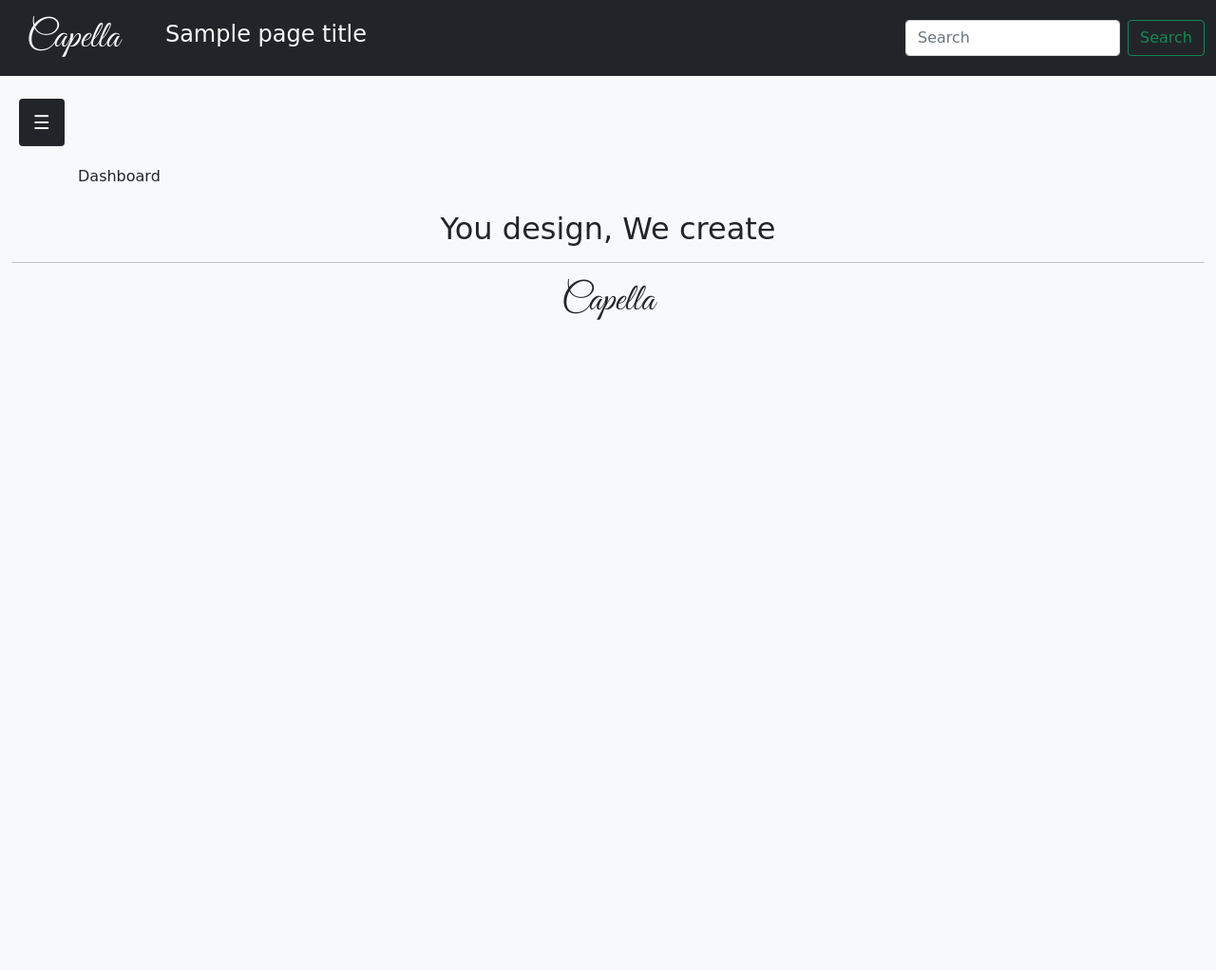
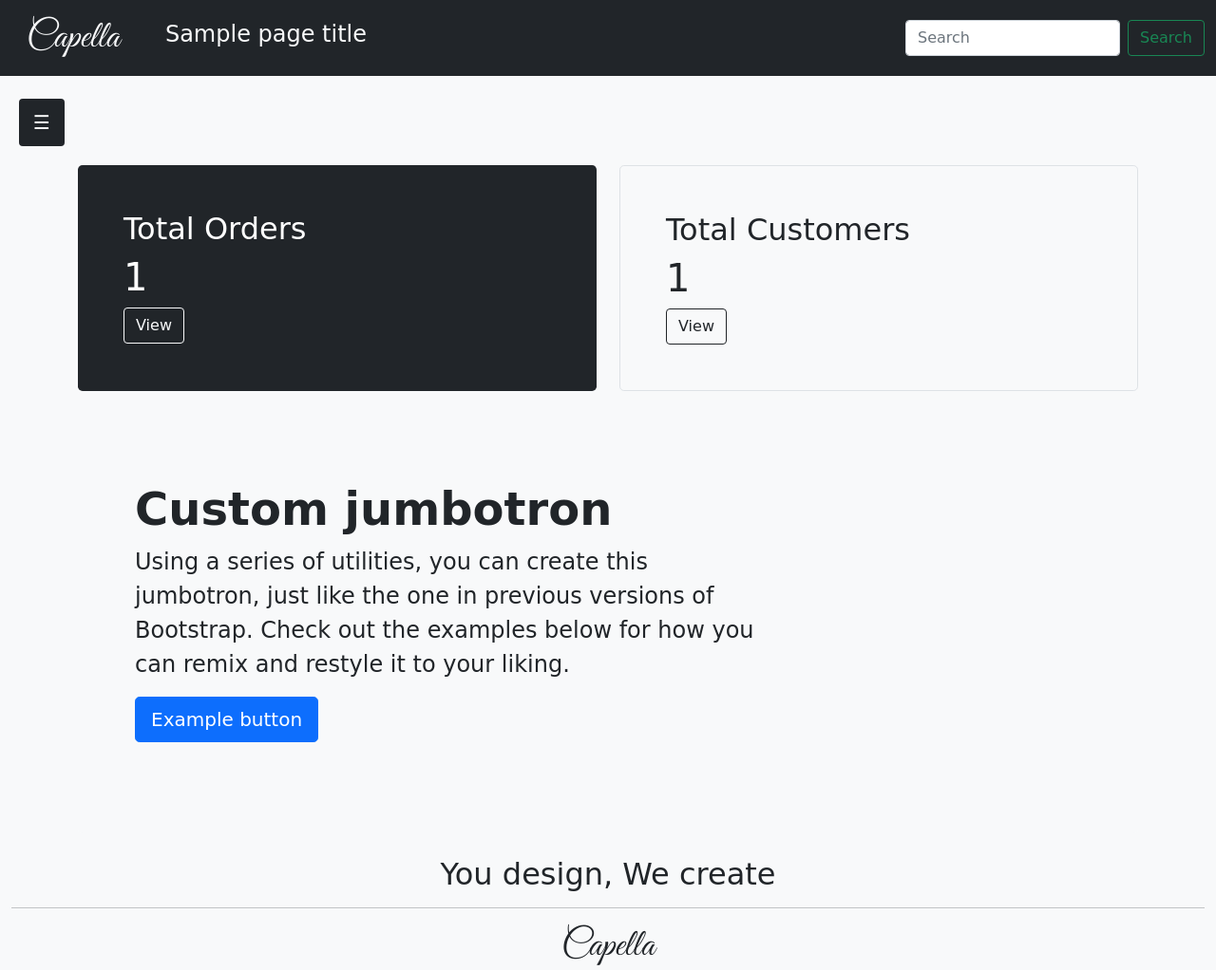
Before and after one commit to MrinalKarmokar/Capella, a Django app: template templates/dashboard/dashboard.html in a window 1280 px wide. Shown: the whole page at 95% size. Before the commit the page ends 337 px from the top, so only its background shows below. Run offline with Django 3.2, Linux system fonts and the light colour scheme; the template is opened without the code that fills it: most values are stand-ins (such as "Sample title", 1, 10 or a date in 2020); some libraries are stand-ins or nearby versions; some web fonts are replaced.

Commit message:
dashboard's home page update

```diff
--- a/dashboard/views.py
+++ b/dashboard/views.py
@@ -16,11 +16,13 @@ from accounts.decorators import staff_check
 def dashboard_view(request, *args, **kwargs):
     '''Dashboard for all user info'''
 
-    cust = Account.objects.all()
+    cust = Account.objects.all().count()
+    count_orders = ornamentOrder.objects.all().count()
 
     context = {
         'page_title': "Dashboard",
-        'customer': cust,
+        'count_cust': cust,
+        'count_orders': count_orders,
     }
     return render(request, "dashboard/dashboard.html", context)
 
--- a/templates/dashboard/customer_detail_dashboard.html
+++ b/templates/dashboard/customer_detail_dashboard.html
@@ -107,7 +107,7 @@
               {% if data.instructions == "" %}
               <td>--</td>
               {% elif data.instructions %}
-              <td><textarea class="form-control" id="Textarea" rows="1">{{data.instructions}}</textarea></td>
+              <td><textarea class="form-control" id="Textarea" rows="1"  disabled>{{data.instructions}}</textarea></td>
               {% endif %}
               <td>{{data.order_date}} | {{data.order_time}}</td>
             </tr>
--- a/templates/dashboard/dashboard.html
+++ b/templates/dashboard/dashboard.html
@@ -21,7 +21,29 @@
 {% endfor %}
 
 <div class="container">
-    Dashboard
+    <div class="row align-items-md-stretch">
+      <div class="col-md-6">
+        <div class="h-100 p-5 text-white bg-dark rounded-3">
+          <h2>Total Orders</h2>
+          <h1>{{count_orders}}</h1>
+          <a href="{% url 'order_dashboard' %}" class="btn btn-outline-light" type="button">View</a>
+        </div>
+      </div>
+      <div class="col-md-6">
+        <div class="h-100 p-5 bg-light border rounded-3">
+          <h2>Total Customers</h2>
+          <h1>{{count_cust}}</h1>
+          <a href="{% url 'customer_dashboard' %}" class="btn btn-outline-dark" type="button">View</a>
+        </div>
+      </div>
+    </div>
+    <div class="p-5 mb-4 bg-light rounded-3">
+      <div class="container-fluid py-5">
+        <h1 class="display-5 fw-bold">Custom jumbotron</h1>
+        <p class="col-md-8 fs-4">Using a series of utilities, you can create this jumbotron, just like the one in previous versions of Bootstrap. Check out the examples below for how you can remix and restyle it to your liking.</p>
+        <button class="btn btn-primary btn-lg" type="button">Example button</button>
+      </div>
+    </div>
 </div>
 
 <script src="{% static 'base/js/jquery.js' %}"></script>
--- a/templates/dashboard/order_dashboard.html
+++ b/templates/dashboard/order_dashboard.html
@@ -56,7 +56,7 @@
                 {% if data.instructions == "" %}
                 <td>--</td>
                 {% elif data.instructions %}
-                <td><textarea class="form-control" id="Textarea" rows="1">{{data.instructions}}</textarea></td>
+                <td><textarea class="form-control" id="Textarea" rows="1" disabled>{{data.instructions}}</textarea></td>
                 {% endif %}
                 <td>{{data.order_date}} | {{data.order_time}}</td>
             </tr>
```
